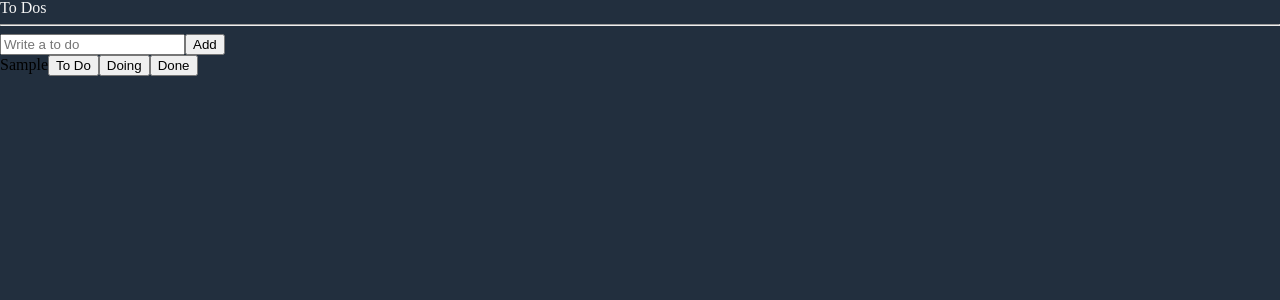
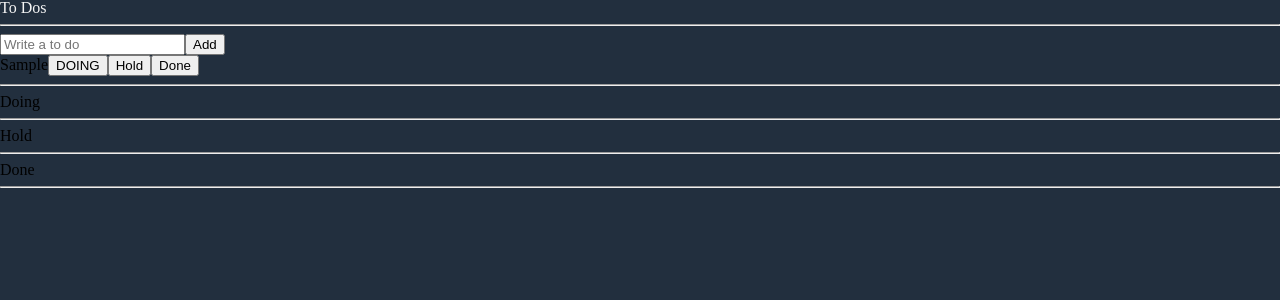
Before and after one commit to Blackraven93/Todolist-react, a React (Create React App) app: page / in a window 1280 px wide. Both pictures are taken after typing "Sample" into the empty fields and a click on the button "Add". Shown: the top 300 px of the page. Built offline with nearby package versions, Linux system fonts and the light colour scheme.

Commit message:
Feat: create button to seperate category

```diff
--- a/src/Components/ToDo.tsx
+++ b/src/Components/ToDo.tsx
@@ -1,12 +1,29 @@
-import { IToDo } from "../atoms";
+import React from "react";
+import { useSetRecoilState } from "recoil";
+import { IToDo, toDoState } from "../atoms";
 
-function ToDo({ text }: IToDo) {
+function ToDo({ text, category, id }: IToDo) {
+    const setToDos = useSetRecoilState(toDoState);
+    const onClick = (event:React.MouseEvent<HTMLButtonElement>) => {
+        const {currentTarget: {name} } = event;
+        setToDos((oldToDos) => {
+            const targetIndex = oldToDos.findIndex((toDo) => toDo.id === id);
+            const newToDo = { text, id, category: name as any };
+            return [
+                ...oldToDos.slice(0, targetIndex),
+                newToDo,
+                ...oldToDos.slice(targetIndex + 1),
+            ];
+        });
+    }
+
     return (
         <li>
             <span>{text}</span>
-            <button>To Do</button>
-            <button>Doing</button>
-            <button>Done</button>
+            {category !== "DOING" && <button name="DOING" onClick={onClick}>DOING</button>}
+            {category !== "TO_DO" && <button name="TO_DO" onClick={onClick}>To Do</button>}
+            {category !== "HOLD" && <button name="HOLD" onClick={onClick}>Hold</button>}
+            {category !== "DONE" && <button name="DONE" onClick={onClick}>Done</button>}
         </li>
     );
 }
--- a/src/Components/ToDoList.tsx
+++ b/src/Components/ToDoList.tsx
@@ -1,18 +1,41 @@
 import { useRecoilValue } from "recoil";
-import { toDoState } from "../atoms";
+import { toDoSelector, toDoState } from "../atoms";
 import CreateToDo from "./CreateToDo";
 import ToDo from "./ToDo";
 
 const ToDoList = () => {
-    const toDos = useRecoilValue(toDoState);
+
+    const [toDo, doing, done, hold] = useRecoilValue(toDoSelector);
     return (
         <div>
             <h1 style={{color:"whitesmoke"}}>To Dos</h1>
             <hr />
             <CreateToDo />
             <ul>
-                {toDos.map(toDo => <ToDo key={toDo.id} {...toDo} /> )}
+                {toDo.map(toDo => <ToDo key={toDo.id} {...toDo} /> )}
             </ul>
+            <hr />
+            <h2>Doing</h2>
+            <ul>
+                {doing.map((toDo) => (
+                <ToDo key={toDo.id} {...toDo} />
+                ))}
+            </ul>
+            <hr />
+            <h2>Hold</h2>
+            <ul>
+                {hold.map((toDo) => (
+                <ToDo key={toDo.id} {...toDo} />
+                ))}
+            </ul>
+            <hr />
+            <h2>Done</h2>
+            <ul>
+                {done.map((toDo) => (
+                <ToDo key={toDo.id} {...toDo} />
+                ))}
+            </ul>
+            <hr />
         </div>
     )
 }
--- a/src/atoms.tsx
+++ b/src/atoms.tsx
@@ -1,9 +1,9 @@
-import { atom } from "recoil";
+import { atom, selector } from "recoil";
 
 export interface IToDo {
     text: string;
     id: number;
-    category: "TO_DO" | "DOING" | "DONE";
+    category: "TO_DO" | "DOING" | "DONE" | "HOLD";
 
 }
 
@@ -11,3 +11,16 @@ export const toDoState = atom<IToDo[]>({
     key: "toDo",
     default: [],
 })
+
+export const toDoSelector = selector({
+    key: "toDoSelector",
+    get: ({ get }) => { // get Function이 있어야 to do를 받을 수 있음
+        const toDos = get(toDoState); // atom이 변하면 selector도 변함
+        return [
+          toDos.filter((toDo) => toDo.category === "TO_DO"),
+          toDos.filter((toDo) => toDo.category === "DOING"),
+          toDos.filter((toDo) => toDo.category === "DONE"),
+          toDos.filter((toDo) => toDo.category === "HOLD"),
+        ];
+      },
+})
```
